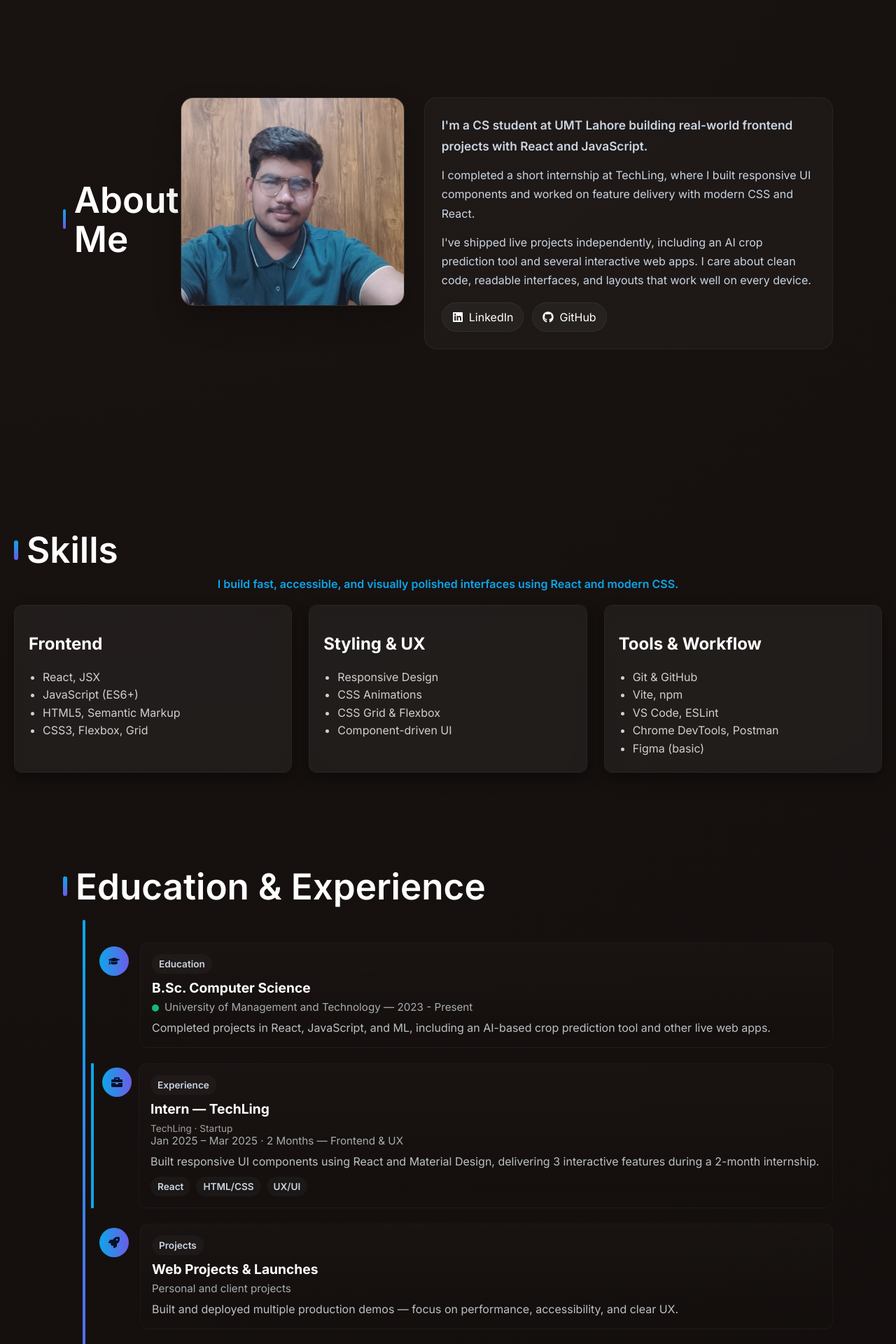
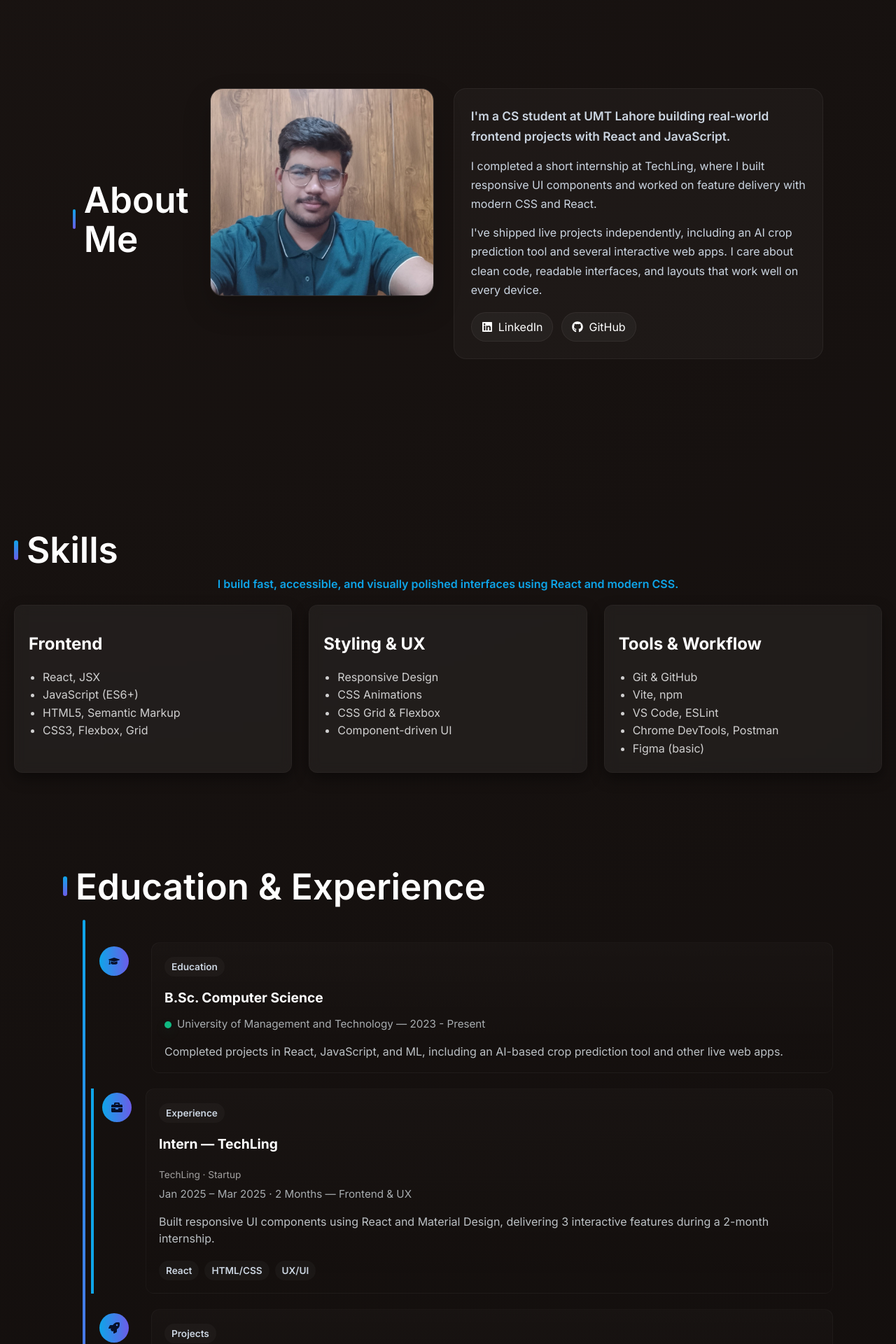
Before and after one commit to haideralithakur747/Portfolio, a React (Vite) app: page / in a window 1280 px wide. Shown: the part 720-2640 px from the top of the page at 70% size. Built offline with nearby package versions, Linux system fonts and the light colour scheme.

Commit message:
adjusting

```diff
--- a/src/App.css
+++ b/src/App.css
@@ -91,11 +91,14 @@ h3{font-size:clamp(1rem,1.9vw,1.25rem)}
 .edu-section:hover .section-title::before{
   box-shadow: 0 0 20px rgba(14,165,233,0.25);
 }
-.timeline{position:relative;margin-top:20px;padding:10px 0}
+.timeline{position:relative;margin-top:20px;padding:10px 0 10px 14px}
 .timeline:before{content:"";position:absolute;left:28px;top:0;bottom:0;width:4px;border-radius:4px;background:linear-gradient(180deg,var(--accent),var(--accent-2))}
-.timeline-item{position:relative;margin:22px 0;padding-left:70px}
+.timeline-item{position:relative;margin:22px 0;padding-left:76px}
 .timeline-badge{position:absolute;left:12px;top:6px;width:42px;height:42px;border-radius:50%;display:flex;align-items:center;justify-content:center;background:linear-gradient(90deg,var(--accent),var(--accent-2));color:#071029;font-weight:700}
-.timeline-content{background:linear-gradient(180deg,rgba(255,255,255,0.02),transparent);border:1px solid rgba(255,255,255,0.03);padding:16px;border-radius:12px;color:var(--muted)}
+.timeline-content{background:linear-gradient(180deg,rgba(255,255,255,0.02),transparent);border:1px solid rgba(255,255,255,0.03);padding:20px 18px 18px;border-radius:12px;color:var(--muted);margin-left:10px;display:grid;gap:10px}
+
+#projects{padding-left:14px;padding-right:14px}
+.Project_Container{width:min(100%, 1200px);border-radius:15px;margin:24px auto;padding:20px;box-sizing:border-box;border:1px solid rgba(255,255,255,0.15);color:white;text-align:center;background-color:rgba(34,34,34,0.9);box-shadow:0 12px 30px rgba(0,0,0,0.25)}
 
 /* Category tag chips */
 .tag{display:inline-block;padding:6px 10px;border-radius:999px;background:rgba(255,255,255,0.03);color:var(--muted);font-weight:600;font-size:0.85rem;margin-right:8px}
@@ -131,8 +134,8 @@ h3{font-size:clamp(1rem,1.9vw,1.25rem)}
 
 /* About section */
 .about-section{padding:40px 0 20px}
-.section-heading-wrap{display:flex;align-items:center;margin-bottom:18px}
-.about-grid{display:grid;grid-template-columns:320px 1fr;gap:28px;align-items:start}
+.section-heading-wrap{display:flex;align-items:center;margin-bottom:18px;padding-left:14px;padding-right:14px}
+.about-grid{display:grid;grid-template-columns:320px 1fr;gap:28px;align-items:start;padding-left:14px;padding-right:14px}
 .about-photo{border:1px solid rgba(255,255,255,0.08);border-radius:18px;overflow:hidden;background:rgba(255,255,255,0.03);box-shadow:0 18px 40px rgba(0,0,0,0.2)}
 .about-photo img{display:block;width:100%;height:100%;object-fit:cover}
 .about-copy{background:rgba(255,255,255,0.03);border:1px solid rgba(255,255,255,0.05);border-radius:18px;padding:24px;text-align:left}
```
